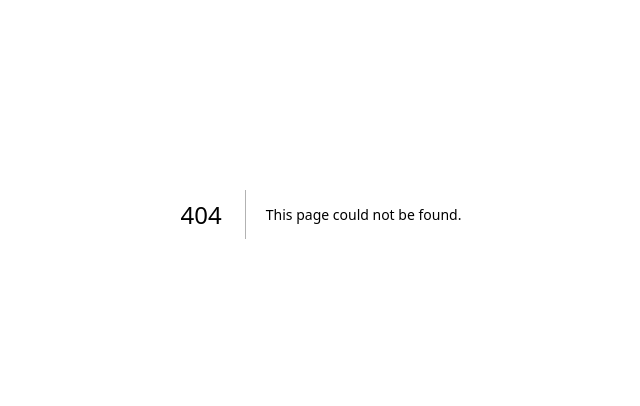
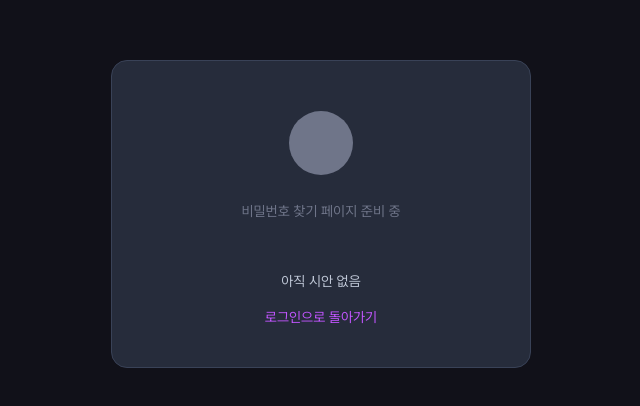
Before and after one commit to KX-B1/FE, a Next.js app: page /forgot-password in a window 1280 px wide. Before the commit this address had no page. Shown: the part 186-592 px from the top of the page, without its empty margins (319-959 px from the left). Built offline with nearby package versions, Linux system fonts and the light colour scheme.

Commit message:
feat:회원가입/비밀번호 찾기 페이지 추가

```diff
--- /dev/null
+++ b/src/app/(auth)/forgot-password/page.tsx
@@ -0,0 +1,20 @@
+import Link from 'next/link';
+import AuthCard from '@/components/auth/AuthCard';
+
+export default function ForgotPasswordPage() {
+  return (
+    <AuthCard subtitle="비밀번호 찾기 페이지 준비 중">
+      <div className="w-95 flex flex-col items-center gap-4">
+        <p className="text-center text-sm text-text-secondary">
+          아직 시안 없음
+        </p>
+        <Link
+          href="/login"
+          className="text-sm text-primary-500 hover:underline"
+        >
+          로그인으로 돌아가기
+        </Link>
+      </div>
+    </AuthCard>
+  );
+}
--- /dev/null
+++ b/src/app/(auth)/signup/page.tsx
@@ -0,0 +1,20 @@
+import Link from 'next/link';
+import AuthCard from '@/components/auth/AuthCard';
+
+export default function SignupPage() {
+  return (
+    <AuthCard subtitle="회원가입 페이지 준비 중">
+      <div className="w-95 flex flex-col items-center gap-4">
+        <p className="text-center text-sm text-text-secondary">
+          아직 시안 없음
+        </p>
+        <Link
+          href="/login"
+          className="text-sm text-primary-500 hover:underline"
+        >
+          로그인으로 돌아가기
+        </Link>
+      </div>
+    </AuthCard>
+  );
+}
```
